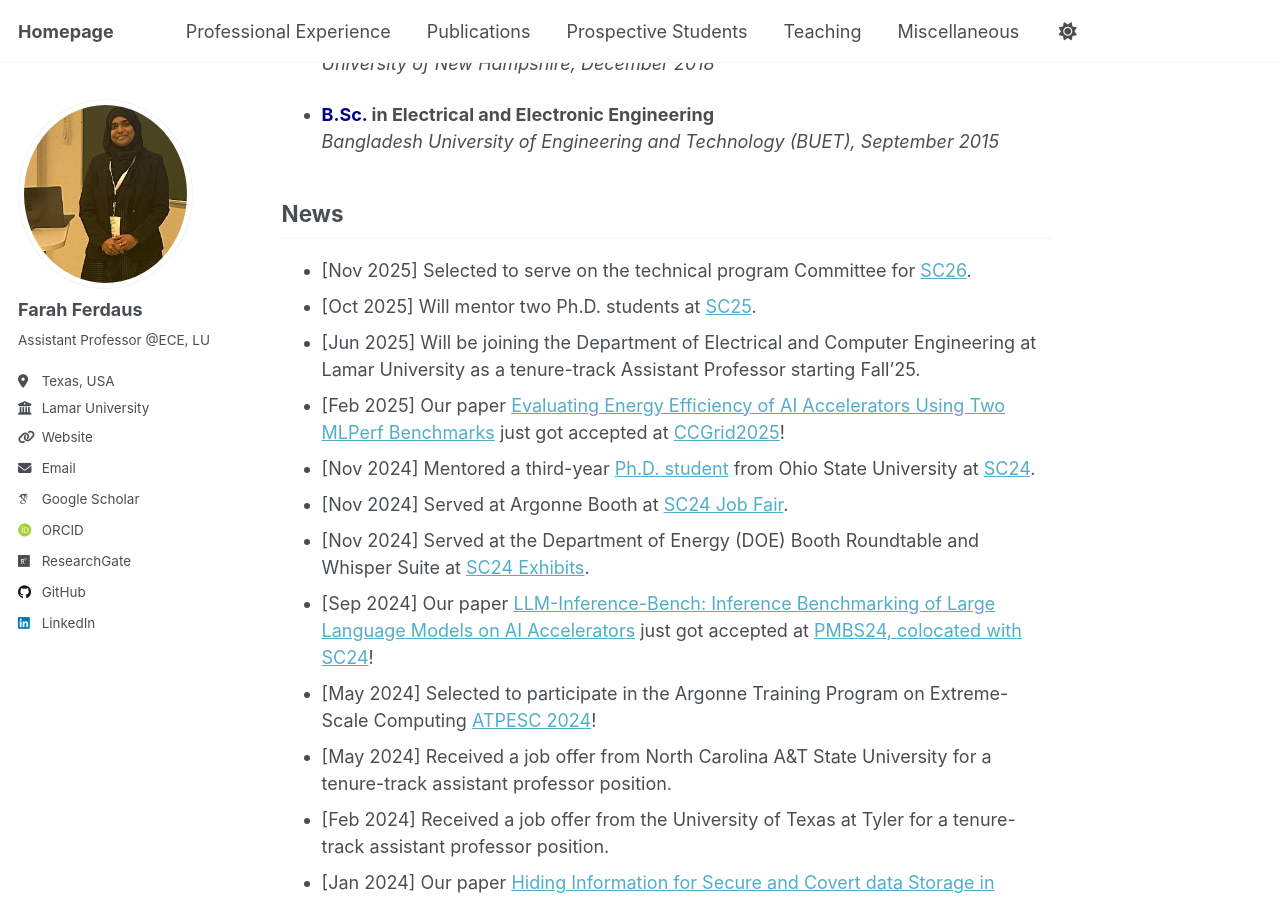
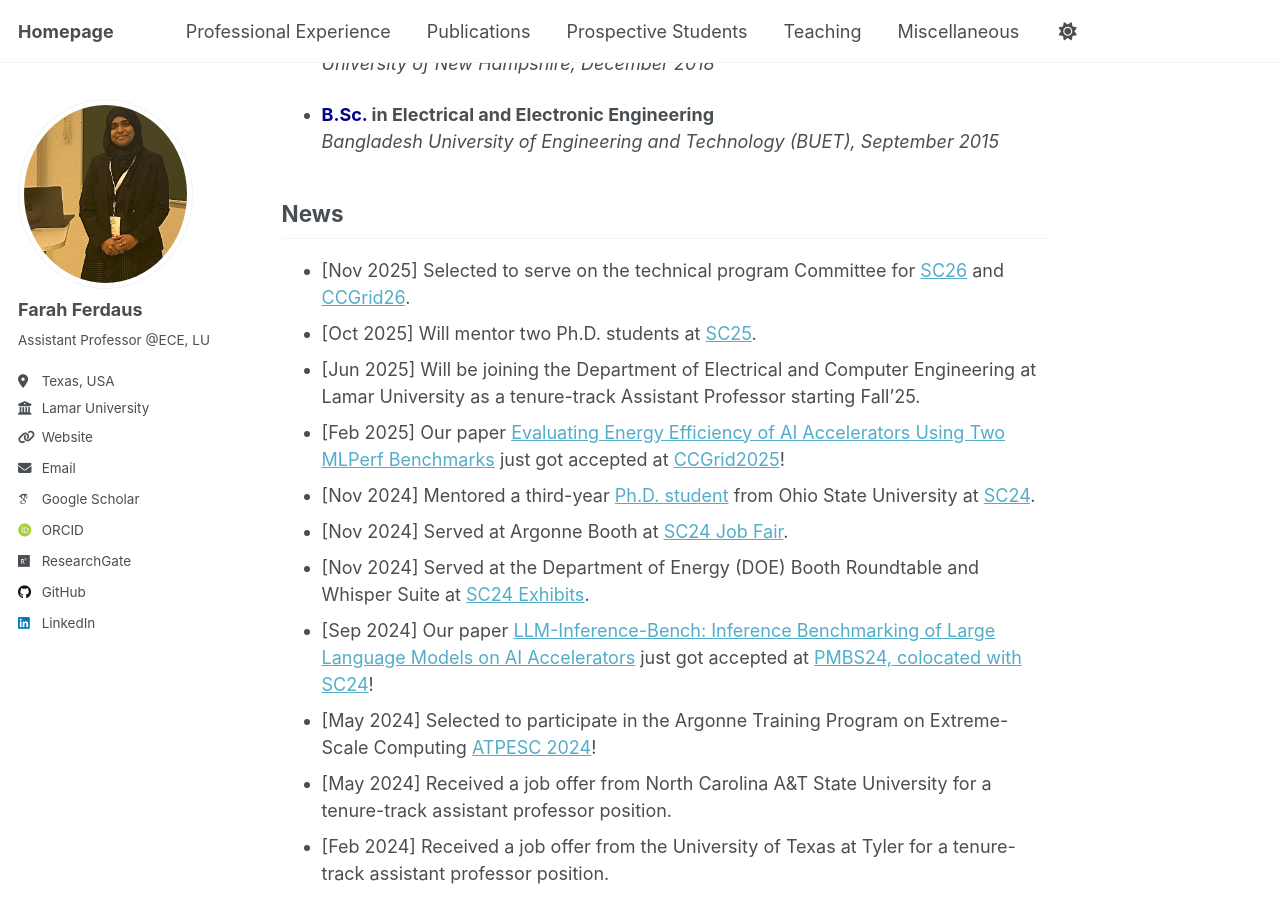
Before and after one commit to fferdaus/fferdaus.github.io, a Jekyll site: the page built from _pages/about.md, in a window 1280 px wide and 900 px high, scrolled down 861 px. Built offline with Jekyll 4.4.1, drawn with Linux system fonts in a browser that asks for light colours; some web fonts are replaced.

Commit message:
Update about.md

```diff
--- a/_pages/about.md
+++ b/_pages/about.md
@@ -59,7 +59,7 @@ I have published numerous scientific articles, including journal articles, confe
 **Stichting Bangladesh Accord Foundation, Dhaka, Bangladesh**
 -->
 ## News
-- [Nov 2025] Selected to serve on the technical program  Committee for [SC26](https://supercomputing.org/).
+- [Nov 2025] Selected to serve on the technical program  Committee for [SC26](https://supercomputing.org/) and [CCGrid26](https://ccgrid2026.cdms.westernsydney.edu.au/).
 - [Oct 2025] Will mentor two Ph.D. students at [SC25](https://sc25.supercomputing.org/students/mentor-protege-matching/).
 - [Jun 2025] Will be joining the Department of Electrical and Computer Engineering at Lamar University as a tenure-track Assistant Professor starting Fall'25.
 - [Feb 2025] Our paper [Evaluating Energy Efficiency of AI Accelerators Using Two MLPerf Benchmarks](https://ieeexplore.ieee.org/abstract/document/11044796) just got accepted at [CCGrid2025](https://site.uit.no/ccgrid2025/)!
```
